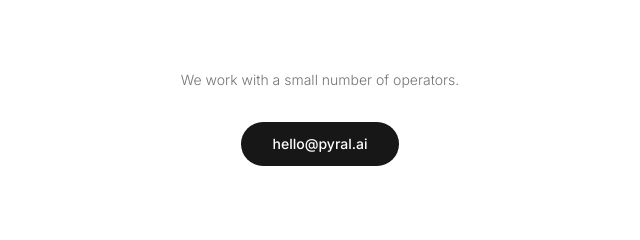
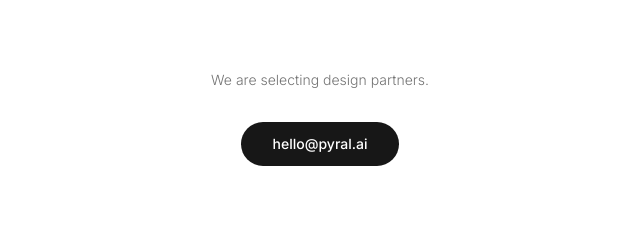
Before and after one commit to michaelsamsonjacobs-cpu/py, a plain HTML site: page index.html in a window 1280 px wide. Shown: the part 1380-1620 px from the top of the page, 320-960 px from the left. Drawn offline with nearby package versions, Linux system fonts and the light colour scheme.

Commit message:
Reword contact line: selecting design partners

```diff
--- a/index.html
+++ b/index.html
@@ -100,7 +100,7 @@
   <section id="contact" class="py-28 px-6">
     <div class="max-w-md mx-auto text-center">
       <p class="text-sm text-neutral-500 font-light mb-8">
-        We work with a small number of operators.
+        We are selecting design partners.
       </p>
       <a href="mailto:hello@pyral.ai"
         class="inline-block bg-neutral-900 hover:bg-neutral-800 text-white text-sm font-medium py-3 px-8 rounded-full transition-colors">
```
